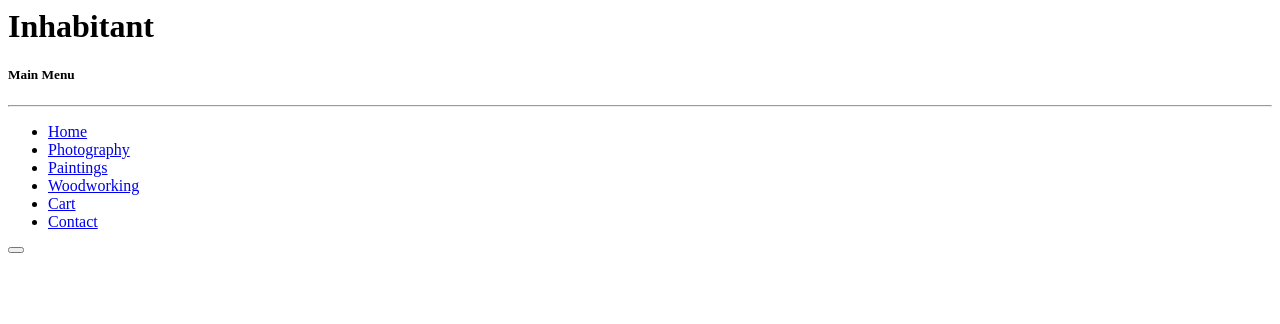
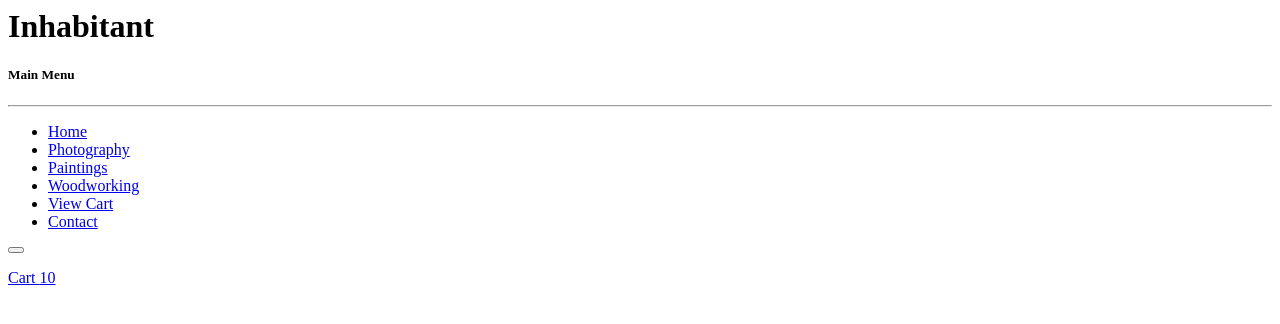
Before and after one commit to blachawk/inhabitant-webpack, a web app: file src/partials/header.html in a window 1280 px wide. Shown: the top 324 px of the page. Run offline with its HTML, style and script files only (its server is not run), Linux system fonts and the light colour scheme.

Commit message:
- added cart quantity icon - adjusted tooltips

```diff
--- a/src/partials/header.html
+++ b/src/partials/header.html
@@ -24,7 +24,7 @@
                             <a class="nav-link text-info" href="#">Woodworking</a>
                         </li>
                         <li class="nav-item">
-                            <a class="nav-link text-info" href="#">Cart</a>
+                            <a class="nav-link text-info" href="#">View Cart</a>
                         </li>
                         <li class="nav-item">
                             <a class="nav-link text-info" href="#">Contact</a>
@@ -33,10 +33,13 @@
                 </div>
 
             </div>
-            <nav class="navbar navbar-dark d-flex flex-row-reverse mhamberger">
+            <nav class="navbar navbar-dark mhamberger d-flex align-items-end flex-column">
                 <button class="navbar-toggler bg-dark" type="button" data-toggle="collapse" data-target="#navbarToggleExternalContent" aria-controls="navbarToggleExternalContent" aria-expanded="false" aria-label="Toggle navigation">
                     <span class="navbar-toggler-icon"></span>
                 </button>
+                <div class="bg-dark my-3 px-2 text-center rounded">
+                    <p class="p-0 m-0"><a class="position-relative text-light" href="#">Cart <span class="text-warning pl-2">10</span></a></p>
+                </div>
             </nav>
         </div>
     </div>
--- a/src/styles/_mstyles.scss
+++ b/src/styles/_mstyles.scss
@@ -157,8 +157,8 @@ html {
 
         .tooltip {
 
-            max-width:100%;
-            min-width: 80%;
+            // max-width:100%;
+            // min-width: 80%;
 
             & > .tooltip-inner,
             & > .arrow::before {
--- a/src/views/home/index.html
+++ b/src/views/home/index.html
@@ -37,7 +37,7 @@
     <!--PRODUCT CATEGORY LINKS (SEE HOW THIS PLAYS OUT WITH WOOCOMMERCE OPTIONS HOME PAGE)-->
     <ul class="list-inline d-flex justify-content-center mcategories">
         <li class="list-inline-item">
-            <a class="text-success active" data-toggle="tooltip" data-placement="top"   data-template="<div class='tooltip' role='tooltip'><div class='arrow'></div><div class='tooltip-inner'></div></div>" data-html="true" title="<ul><li>item 1</li><li>item 2</li></ul>"  href="#">All</a>
+            <a class="text-success active" data-toggle="tooltip" data-placement="top" data-template="<div class='tooltip' role='tooltip'><div class='arrow'></div><div class='tooltip-inner'></div></div>" data-html="true" title="List all products"  href="#">All</a>
         </li>
         <li class="list-inline-item">
             <a class="text-success" href="#">Photography</a>
```
